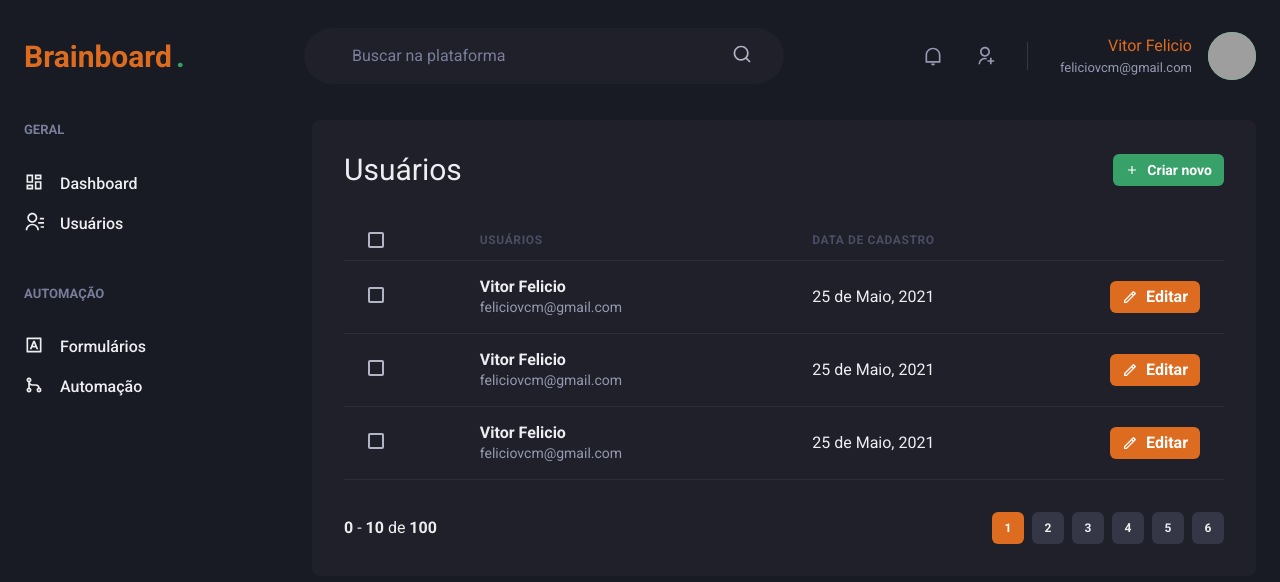
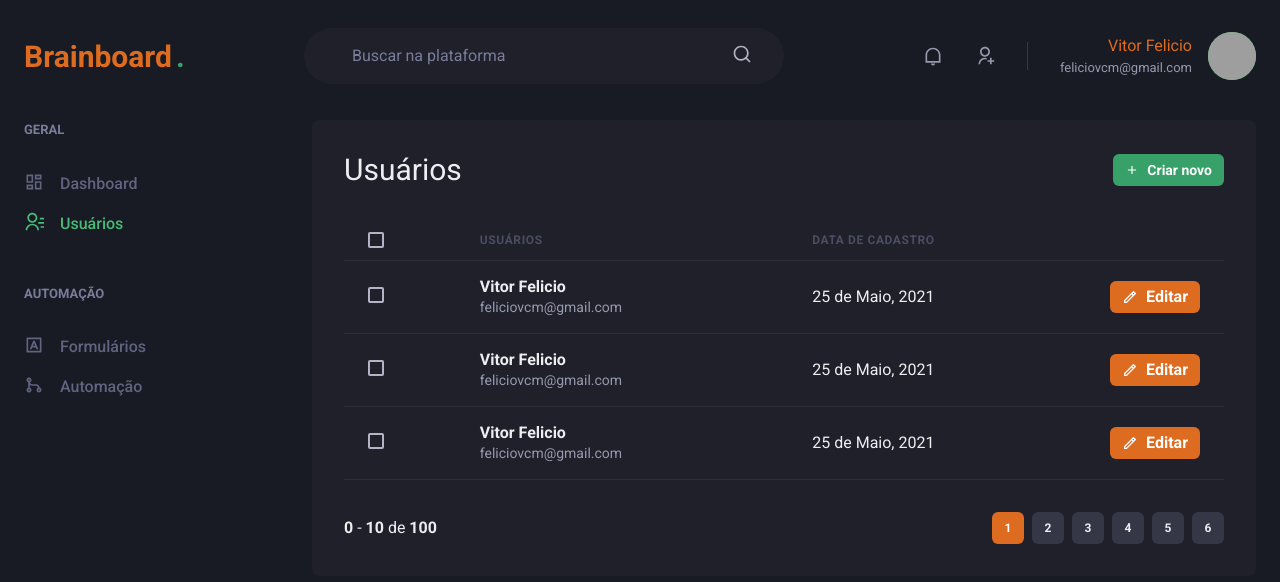
Before and after one commit to feliciovcm/chapterIV-dashboard, a Next.js app: page /users in a window 1280 px wide. Shown: the top 582 px of the page. Built offline with nearby package versions, Linux system fonts and the light colour scheme; grey boxes are pictures that could not be loaded.

Commit message:
Add active Link functionality

```diff
--- /dev/null
+++ b/src/components/ActiveLink.tsx
@@ -0,0 +1,36 @@
+import Link, { LinkProps } from "next/link";
+import { useRouter } from "next/router";
+import { cloneElement, ReactElement } from "react";
+
+interface ActiveLinkProps extends LinkProps {
+  children: ReactElement;
+  shouldMatchExactHref?: boolean;
+}
+
+export function ActiveLink({
+  children,
+  shouldMatchExactHref = false,
+  ...rest
+}: ActiveLinkProps) {
+  const { asPath } = useRouter();
+  let isActive = false;
+
+  if (shouldMatchExactHref && (asPath === rest.href || asPath === rest.as)) {
+    isActive = true;
+  }
+
+  if (
+    !shouldMatchExactHref &&
+    (asPath.startsWith(String(rest.href)) || asPath.startsWith(String(rest.as)))
+  ) {
+    isActive = true;
+  }
+
+  return (
+    <Link {...rest}>
+      {cloneElement(children, {
+        color: isActive ? "green.400" : "gray.500",
+      })}
+    </Link>
+  );
+}
--- a/src/components/Sidebar/NavLink.tsx
+++ b/src/components/Sidebar/NavLink.tsx
@@ -1,19 +1,27 @@
 import Icon from "@chakra-ui/icon";
-import { Link, Text, LinkProps as ChakraLinkProps } from "@chakra-ui/react";
+import {
+  Link as ChakraLink,
+  Text,
+  LinkProps as ChakraLinkProps,
+} from "@chakra-ui/react";
 import { ElementType } from "react";
+import { ActiveLink } from "../ActiveLink";
 
 interface NavLinkProps extends ChakraLinkProps {
   icon: ElementType;
   children: string;
+  href: string;
 }
 
-export function NavLink({ icon, children, ...rest }: NavLinkProps) {
+export function NavLink({ icon, children, href, ...rest }: NavLinkProps) {
   return (
-    <Link display="flex" align="center" {...rest}>
-      <Icon as={icon} fontSize="20" />
-      <Text ml="4" fontWeight="medium">
-        {children}
-      </Text>
-    </Link>
+    <ActiveLink href={href} passHref>
+      <ChakraLink display="flex" align="center" {...rest}>
+        <Icon as={icon} fontSize="20" />
+        <Text ml="4" fontWeight="medium">
+          {children}
+        </Text>
+      </ChakraLink>
+    </ActiveLink>
   );
 }
--- a/src/components/Sidebar/SidebarNav.tsx
+++ b/src/components/Sidebar/SidebarNav.tsx
@@ -7,12 +7,12 @@
   return (
     <Stack spacing="12" align="flex-start">
       <NavSection title="GERAL">
-        <NavLink icon={RiDashboardLine}>Dashboard</NavLink>
-        <NavLink icon={RiContactsLine}>Usuários</NavLink>
+        <NavLink icon={RiDashboardLine} href='/dashboard'>Dashboard</NavLink>
+        <NavLink icon={RiContactsLine} href='/users'>Usuários</NavLink>
       </NavSection>
       <NavSection title="AUTOMAÇÃO">
-        <NavLink icon={RiInputMethodLine}>Formulários</NavLink>
-        <NavLink icon={RiGitMergeLine}>Automação</NavLink>
+        <NavLink icon={RiInputMethodLine} href='/forms'>Formulários</NavLink>
+        <NavLink icon={RiGitMergeLine} href='/automation'>Automação</NavLink>
       </NavSection>
     </Stack>
   );
--- a/src/pages/users/index.tsx
+++ b/src/pages/users/index.tsx
@@ -4,6 +4,7 @@
 import { Box, Flex, Heading, Text } from "@chakra-ui/layout";
 import { useBreakpointValue } from "@chakra-ui/media-query";
 import { Table, Tbody, Td, Th, Thead, Tr } from "@chakra-ui/table";
+import Link from "next/link";
 import React from "react";
 import { RiAddLine, RiPencilLine } from "react-icons/ri";
 import Header from "../../components/Header";
@@ -31,7 +32,7 @@
             <Heading size="lg" fontWeight="normal">
               Usuários
             </Heading>
-
+            <Link href="/users/create" passHref>
               <Button
                 as="a"
                 size="sm"
@@ -41,6 +42,7 @@
               >
                 Criar novo
               </Button>
+            </Link>
           </Flex>
 
           <Table colorScheme="whiteAlpha">
```
Also changed, not shown: src/pages/users/create.tsx (+6 -1 lines). Lines whose indentation alone changed are shown as unchanged.
